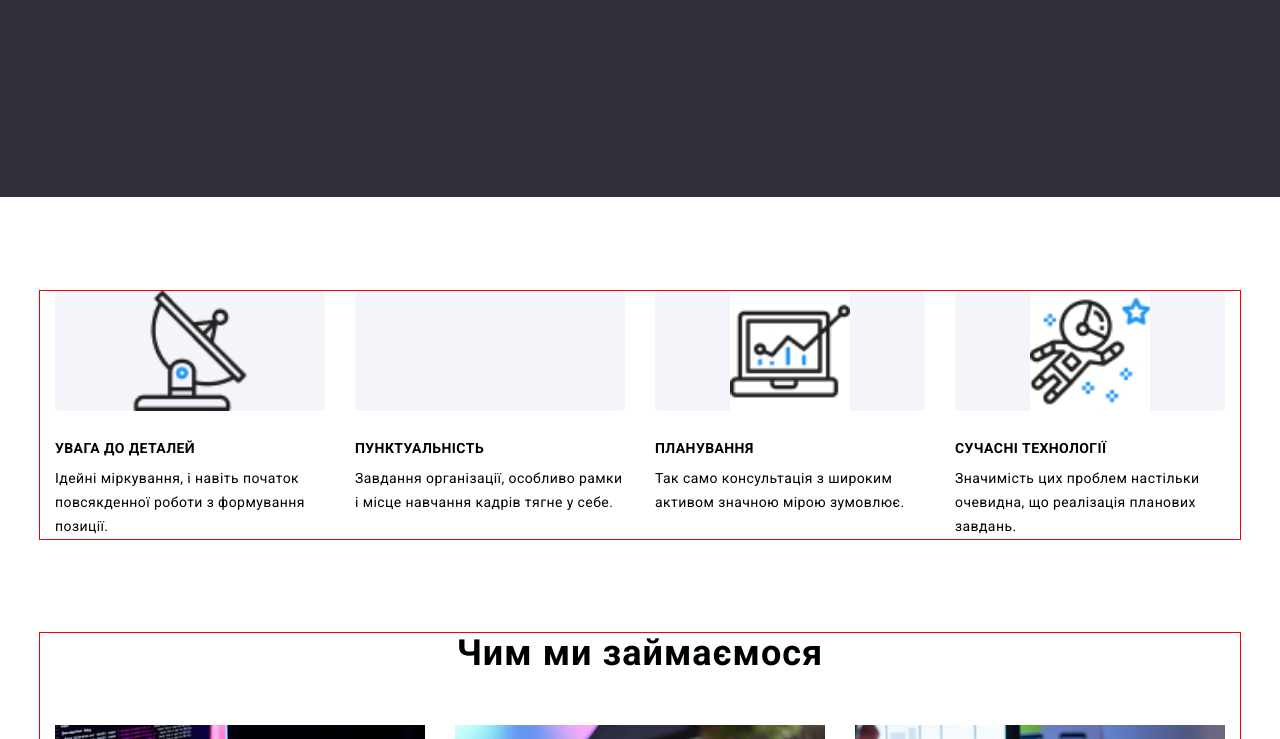
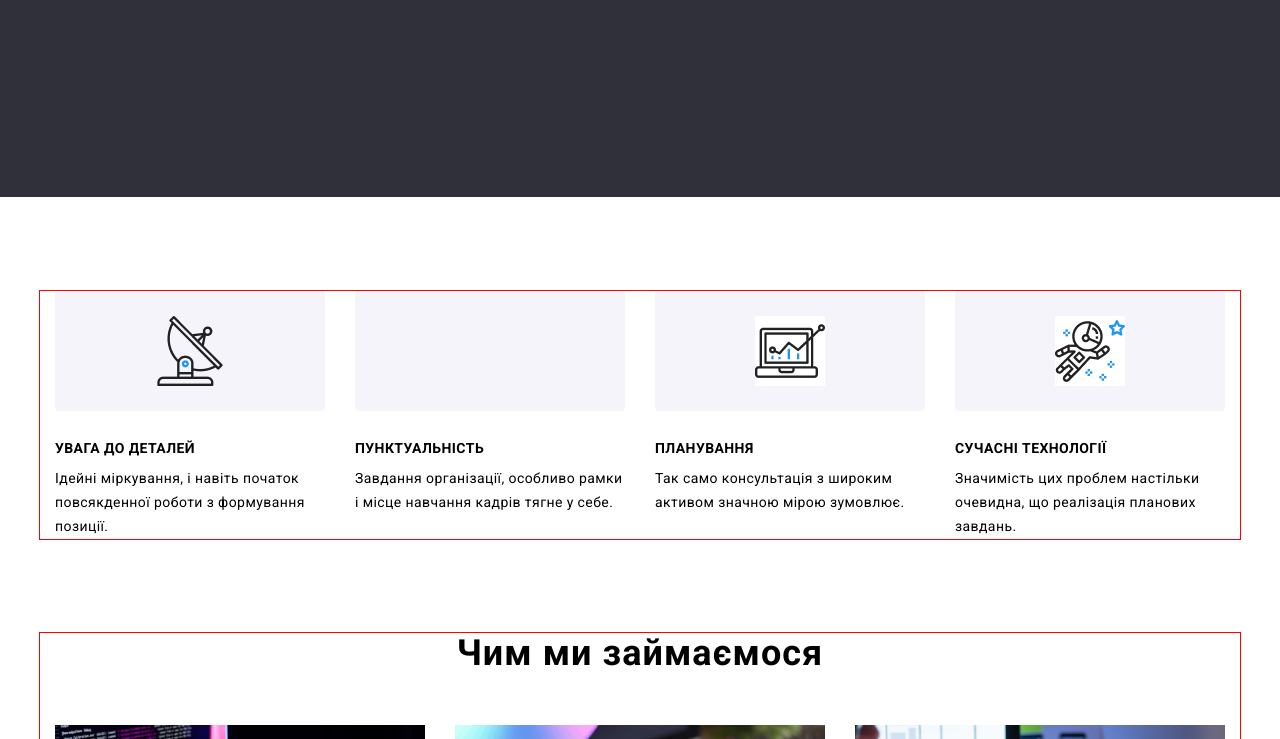
Before and after one commit to kret1ks/test6, a plain HTML site: page index.html in a window 1280 px wide. Shown: the part 486-1225 px from the top of the page. Drawn offline with nearby package versions, Linux system fonts and the light colour scheme.

Commit message:
added css

```diff
--- a/css/style.css
+++ b/css/style.css
@@ -124,7 +124,7 @@ gap: 50px;
   background-image: url(../img/antenna.png);
   background-repeat: no-repeat;
   background-position: center;
-  background-size: contain;
+  background-size: 70px;
 }
 .perevag-item:nth-child(2)::before {
   background-image: url(../img/clock.png);
```
